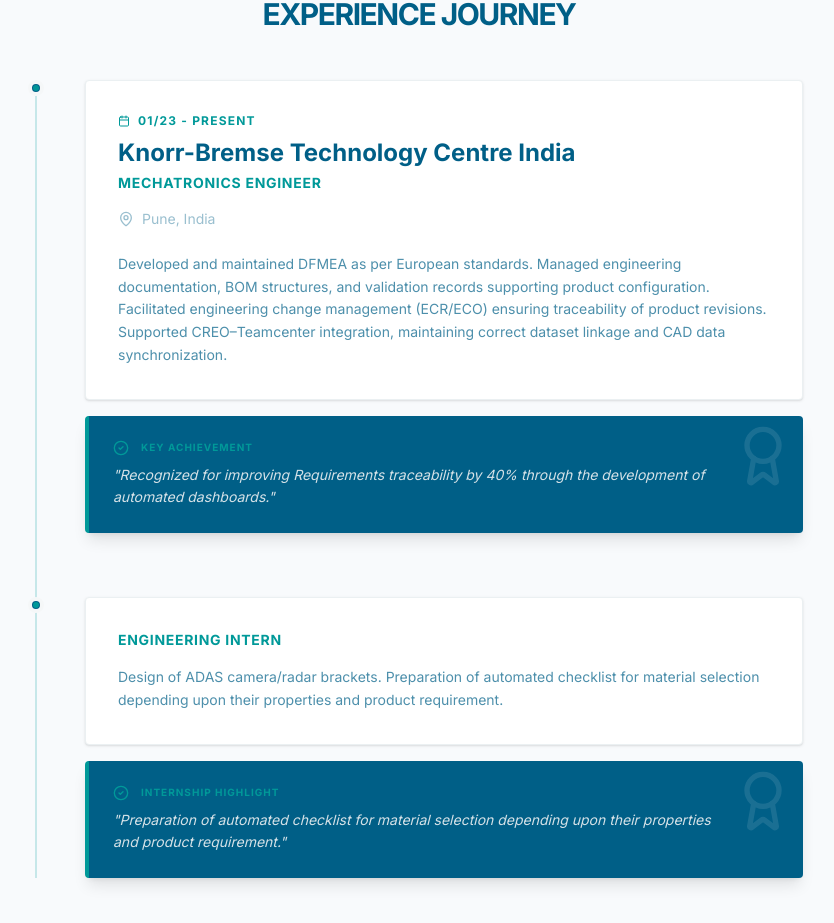
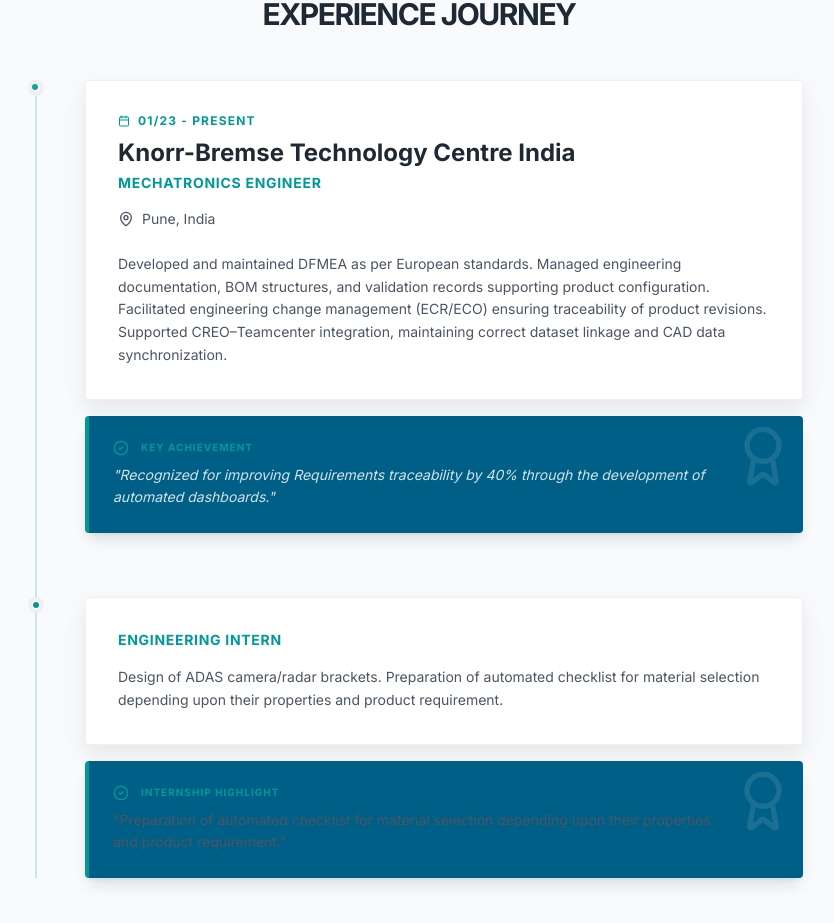
Before and after one commit to Ninadsali05/Profile-NS, a React (Vite) app: page / in a window 1280 px wide. Shown: the part 857-1780 px from the top of the page, without its empty margins (221-1055 px from the left). Built offline with nearby package versions, Linux system fonts and the light colour scheme.

Commit message:
Update HomeView.tsx

```diff
--- a/src/components/views/HomeView.tsx
+++ b/src/components/views/HomeView.tsx
@@ -16,7 +16,10 @@
             {topSkills.map((skill, idx) => (
               <div key={skill} className="flex items-center gap-3">
                 <div className="w-2 h-2 rounded-full bg-siemens-petrol" />
-                <span className="text-sm font-bold uppercase tracking-widest text-siemens-dark/60">{skill}</span>
+                <span
+  className="text-sm font-bold uppercase tracking-widest"
+  style={{ color: "var(--text-secondary)" }}
+>{skill}</span>
               </div>
             ))}
           </div>
@@ -26,7 +29,10 @@
       {/* Experience Journey */}
       <section className="px-6 mb-20">
         <div className="max-w-7xl mx-auto">
-          <h2 className="text-3xl font-bold tracking-tighter text-siemens-dark mb-12 text-center uppercase">Experience Journey</h2>
+          <h2
+  className="text-3xl font-bold tracking-tighter mb-12 text-center uppercase"
+  style={{ color: "var(--text-primary)" }}
+>Experience Journey</h2>
           <div className="max-w-3xl mx-auto">
             <div className="relative border-l-2 border-siemens-petrol/20 ml-4 md:ml-0 space-y-16">
 
@@ -38,22 +44,45 @@
                 className="relative pl-12"
               >
                 {/* Timeline Dot */}
-                <div className="absolute -left-[9px] top-0 w-4 h-4 rounded-full bg-siemens-dark border-4 border-siemens-light flex items-center justify-center">
+                <div
+  className="absolute -left-[9px] top-0 w-4 h-4 rounded-full border-4"
+  style={{
+    backgroundColor: "var(--card-bg)",
+    borderColor: "var(--card-border)",
+  }}
+>
                   <div className="w-1.5 h-1.5 rounded-full bg-siemens-petrol animate-pulse" />
                 </div>
 
-                <div className="p-8 rounded-sm border border-siemens-stone bg-white shadow-sm hover:border-siemens-petrol transition-all group">
+                <div
+  className="p-8 rounded-sm group transition-colors duration-300"
+  style={{
+    backgroundColor: "var(--card-bg)",
+    border: "1px solid var(--card-border)",
+    boxShadow: "var(--card-shadow)",
+  }}
+>
                   <div className="flex items-center gap-2 text-xs font-bold text-siemens-petrol uppercase tracking-widest mb-2">
                     <Calendar className="w-3 h-3" />
                     {experiences[0].period}
                   </div>
-                  <h3 className="text-2xl font-bold text-siemens-dark mb-1">{experiences[0].company}</h3>
+                  <h3
+  className="text-2xl font-bold mb-1"
+  style={{ color: "var(--text-primary)" }}
+>
+                  {experiences[0].company}</h3>
                   <p className="text-siemens-petrol font-bold text-sm uppercase tracking-wider mb-4">{experiences[0].role}</p>
-                  <div className="flex items-center gap-2 text-sm text-siemens-dark/40 mb-6">
+                  <div
+  className="flex items-center gap-2 text-sm mb-6"
+  style={{ color: "var(--text-secondary)" }}
+>
                     <MapPin className="w-4 h-4" />
                     {experiences[0].location}
                   </div>
-                  <p className="text-sm text-siemens-dark/70 leading-relaxed">
+                  <p
+  className="text-sm leading-relaxed"
+  style={{ color: "var(--text-secondary)" }}
+>
                     {experiences[0].points.join(' ')}
                   </p>
                 </div>
@@ -88,13 +117,29 @@
                 className="relative pl-12"
               >
                 {/* Timeline Dot for Internship */}
-                <div className="absolute -left-[9px] top-0 w-4 h-4 rounded-full bg-siemens-dark border-4 border-siemens-light flex items-center justify-center">
+                <div
+  className="absolute -left-[9px] top-0 w-4 h-4 rounded-full border-4 flex items-center justify-center"
+  style={{
+    backgroundColor: "var(--card-bg)",
+    borderColor: "var(--card-border)",
+  }}
+>
                   <div className="w-1.5 h-1.5 rounded-full bg-siemens-petrol" />
                 </div>
 
-                <div className="p-8 rounded-sm border border-siemens-stone bg-white shadow-sm hover:border-siemens-petrol transition-all group">
+              <div
+  className="p-8 rounded-sm group transition-colors duration-300"
+  style={{
+    backgroundColor: "var(--card-bg)",
+    border: "1px solid var(--card-border)",
+    boxShadow: "var(--card-shadow)",
+  }}
+>
                   <p className="text-siemens-petrol font-bold text-sm uppercase tracking-wider mb-4">{experiences[1].role}</p>
-                  <p className="text-sm text-siemens-dark/70 leading-relaxed">
+                  <p
+  className="text-sm leading-relaxed"
+  style={{ color: "var(--text-secondary)" }}
+>
                     {experiences[1].points.join(' ')}
                   </p>
                 </div>
@@ -114,7 +159,10 @@
                       <CheckCircle2 className="w-4 h-4 text-siemens-petrol" />
                       <span className="text-[10px] font-bold uppercase tracking-widest text-siemens-petrol">Internship Highlight</span>
                     </div>
-                    <p className="text-sm italic text-siemens-stone/90 leading-relaxed">
+                    <p
+  className="text-sm leading-relaxed"
+  style={{ color: "var(--text-secondary)" }}
+>
                       "Preparation of automated checklist for material selection depending upon their properties and product requirement."
                     </p>
                   </div>
```
